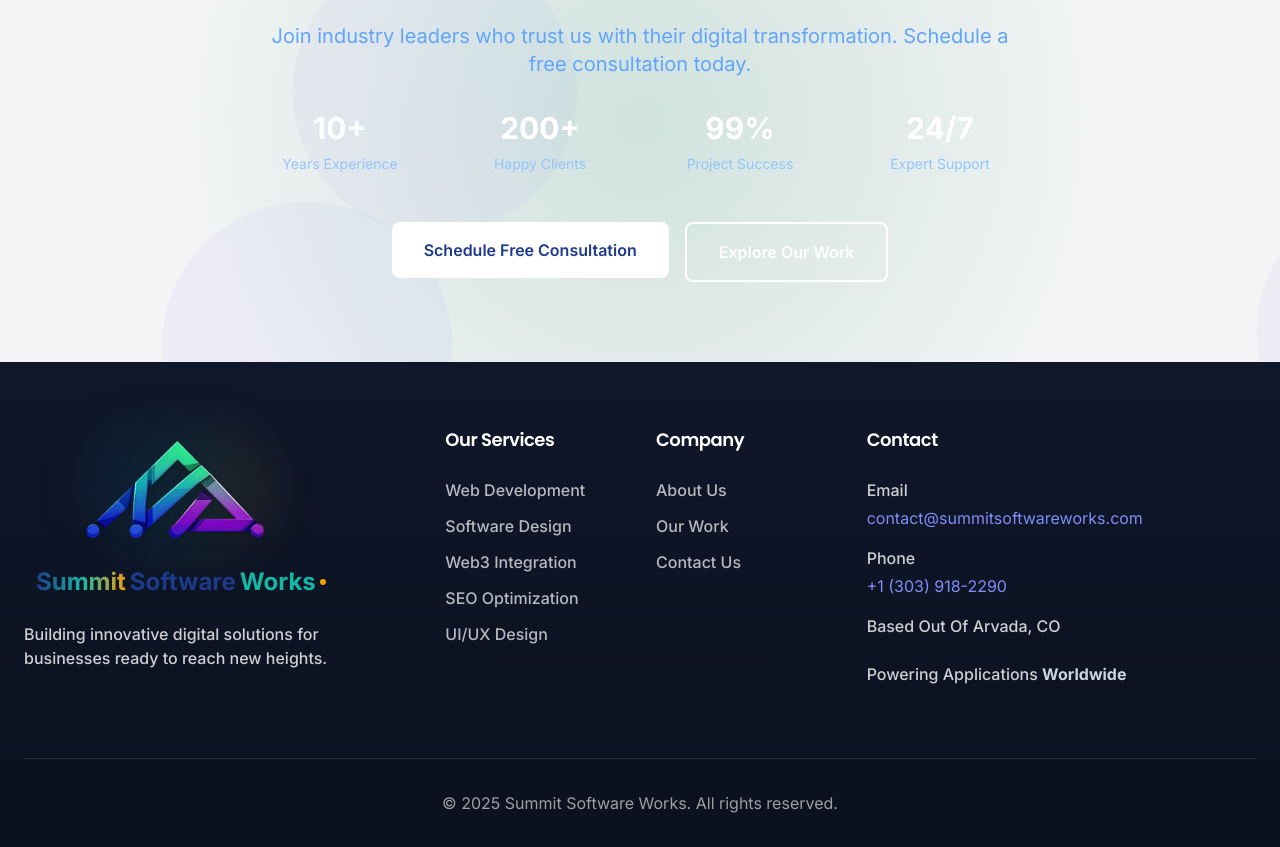
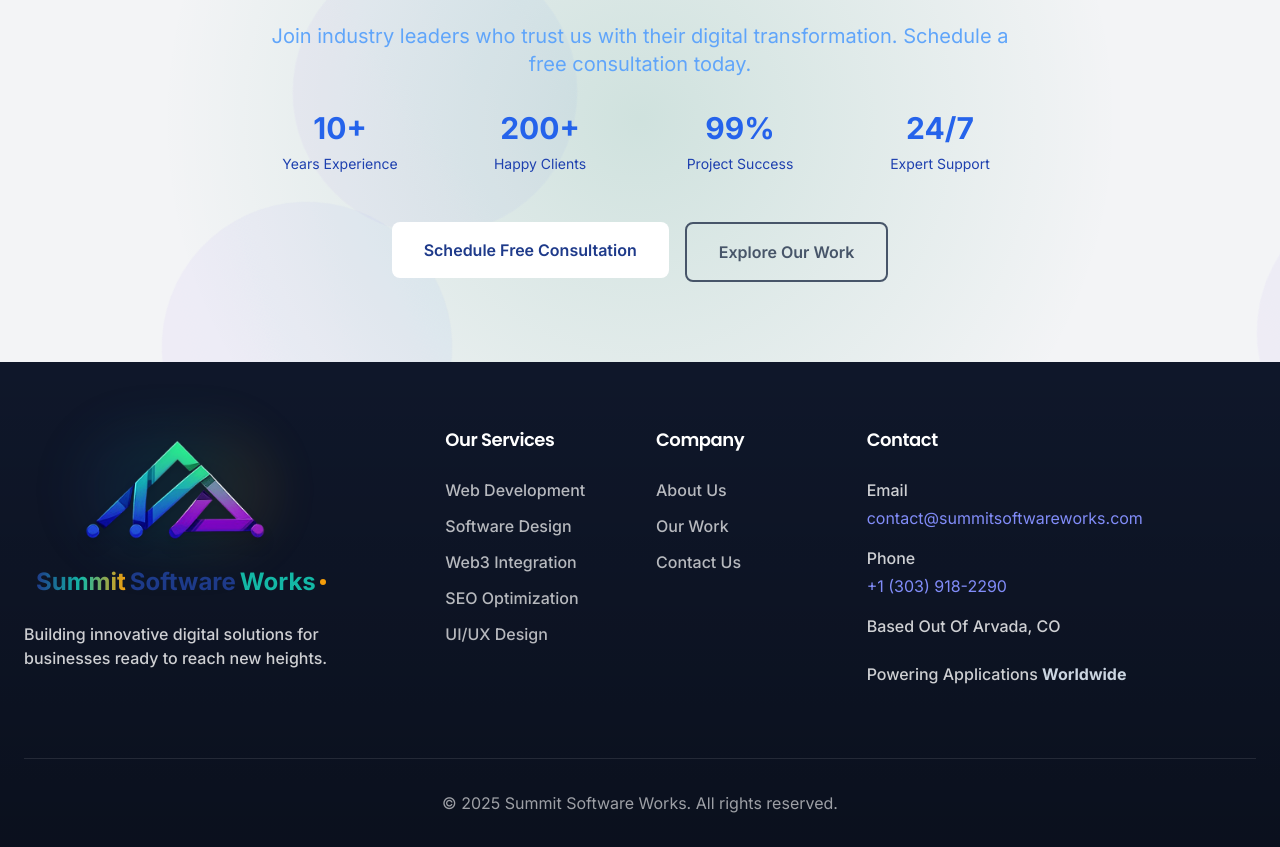
Before and after one commit to Adamj1232/summit-software-works, a React (Create React App) app: page / in a window 1280 px wide. Shown: the part 1656-2503 px from the top of the page. Built offline with nearby package versions, Linux system fonts and the light colour scheme; a web font is replaced by a local one.

Commit message:
Fix colors on home for both themes

```diff
--- a/src/pages/Contact.jsx
+++ b/src/pages/Contact.jsx
@@ -95,7 +95,7 @@ const Contact = () => {
             className="text-center my-6 sm:my-12"
           >
             <h1 className="section-title">Let's Build Something Amazing Together</h1>
-            <p className="text-xl text-mountain-600 mt-4">
+            <p className="text-xl text-mountain-400 mt-4">
               Schedule a free consultation to discuss how we can help you reach new heights.
             </p>
           </motion.div>
@@ -116,7 +116,7 @@ const Contact = () => {
                 <form onSubmit={handleSubmit} className="space-y-6">
                   <div className="grid grid-cols-1 gap-y-6 sm:grid-cols-2 sm:gap-x-8">
                     <div>
-                      <label htmlFor="firstName" className="block text-sm font-medium text-mountain-700">
+                      <label htmlFor="firstName" className="block text-sm font-medium text-mountain-500">
                         First name
                       </label>
                       <div className="mt-1">
@@ -133,7 +133,7 @@ const Contact = () => {
                       </div>
                     </div>
                     <div>
-                      <label htmlFor="lastName" className="block text-sm font-medium text-mountain-700">
+                      <label htmlFor="lastName" className="block text-sm font-medium text-mountain-500">
                         Last name
                       </label>
                       <div className="mt-1">
@@ -150,7 +150,7 @@ const Contact = () => {
                       </div>
                     </div>
                     <div className="sm:col-span-2">
-                      <label htmlFor="email" className="block text-sm font-medium text-mountain-700">
+                      <label htmlFor="email" className="block text-sm font-medium text-mountain-500">
                         Email
                       </label>
                       <div className="mt-1">
@@ -168,7 +168,7 @@ const Contact = () => {
                     </div>
 
                     <div className="sm:col-span-2">
-                      <label htmlFor="projectType" className="block text-sm font-medium text-mountain-700">
+                      <label htmlFor="projectType" className="block text-sm font-medium text-mountain-500">
                         What type of project are you looking to build?
                       </label>
                       <div className="mt-1">
@@ -192,7 +192,7 @@ const Contact = () => {
                     </div>
 
                     <div className="sm:col-span-2">
-                      <label htmlFor="budget" className="block text-sm font-medium text-mountain-700">
+                      <label htmlFor="budget" className="block text-sm font-medium text-mountain-500">
                         Estimated Budget
                       </label>
                       <div className="mt-1">
@@ -215,7 +215,7 @@ const Contact = () => {
                     </div>
 
                     <div className="sm:col-span-2">
-                      <label htmlFor="timeline" className="block text-sm font-medium text-mountain-700">
+                      <label htmlFor="timeline" className="block text-sm font-medium text-mountain-500">
                         When would you like to start?
                       </label>
                       <div className="mt-1">
@@ -238,7 +238,7 @@ const Contact = () => {
                     </div>
 
                     <div className="sm:col-span-2">
-                      <label htmlFor="message" className="block text-sm font-medium text-mountain-700">
+                      <label htmlFor="message" className="block text-sm font-medium text-mountain-500">
                         Tell us about your project
                       </label>
                       <div className="mt-1">
@@ -276,14 +276,14 @@ const Contact = () => {
                 className="text-center space-y-6 py-12"
               >
                 <h2 className="text-2xl font-bold text-mountain-800">Thank you for reaching out!</h2>
-                <p className="text-lg text-mountain-600">
+                <p className="text-lg text-mountain-400">
                   We've received your message and will get back to you within 24 hours with next steps for your consultation.
                 </p>
                 <div className="mt-8 p-6 bg-forest-50 rounded-lg">
                   <h3 className="text-xl font-semibold text-forest-700 mb-4">
                     What happens next?
                   </h3>
-                  <ul className="text-left space-y-4 text-mountain-600">
+                  <ul className="text-left space-y-4 text-mountain-400">
                     <li className="flex items-start">
                       <span className="mr-3">1.</span>
                       <span>You'll receive an immediate confirmation email with helpful resources.</span>
--- a/src/pages/Home.jsx
+++ b/src/pages/Home.jsx
@@ -253,27 +253,27 @@ const Home = () => {
             <h2 className="text-4xl md:text-4xl font-bold mb-6 bg-clip-text text-transparent bg-gradient-to-r from-blue-400 to-purple-400">
               Ready to Accelerate Your Digital Growth?
             </h2>
-            <p className="text-xl mb-8 text-blue-400">
+            <p className="text-xl mb-8 text-blue-400 dark:text-blue-400">
               Join industry leaders who trust us with their digital transformation. Schedule a free consultation today.
             </p>
 
             {/* Trust Indicators */}
             <div className="grid grid-cols-2 md:grid-cols-4 gap-8 mb-12">
               <div className="text-center">
-                <div className="text-3xl font-bold text-white mb-2">10+</div>
-                <div className="text-sm text-blue-300">Years Experience</div>
+                <div className="text-3xl font-bold text-blue-600 dark:text-white mb-2">10+</div>
+                <div className="text-sm text-blue-800 dark:text-blue-300">Years Experience</div>
               </div>
               <div className="text-center">
-                <div className="text-3xl font-bold text-white mb-2">200+</div>
-                <div className="text-sm text-blue-300">Happy Clients</div>
+                <div className="text-3xl font-bold text-blue-600 dark:text-white mb-2">200+</div>
+                <div className="text-sm text-blue-800 dark:text-blue-300">Happy Clients</div>
               </div>
               <div className="text-center">
-                <div className="text-3xl font-bold text-white mb-2">99%</div>
-                <div className="text-sm text-blue-300">Project Success</div>
+                <div className="text-3xl font-bold text-blue-600 dark:text-white mb-2">99%</div>
+                <div className="text-sm text-blue-800 dark:text-blue-300">Project Success</div>
               </div>
               <div className="text-center">
-                <div className="text-3xl font-bold text-white mb-2">24/7</div>
-                <div className="text-sm text-blue-300">Expert Support</div>
+                <div className="text-3xl font-bold text-blue-600 dark:text-white mb-2">24/7</div>
+                <div className="text-sm text-blue-800 dark:text-blue-300">Expert Support</div>
               </div>
             </div>
 
@@ -297,7 +297,7 @@ const Home = () => {
                 <motion.button
                   whileHover={{ scale: 1.05 }}
                   whileTap={{ scale: 0.95 }}
-                  className="px-8 py-4 bg-transparent border-2 border-white text-white rounded-lg font-semibold hover:bg-white/10 transition-colors"
+                  className="px-8 py-4 bg-transparent border-2 border-mountain-600 dark:border-white text-mountain-600 dark:text-white rounded-lg font-semibold hover:bg-white/10 transition-colors"
                 >
                   Explore Our Work
                 </motion.button>
```
